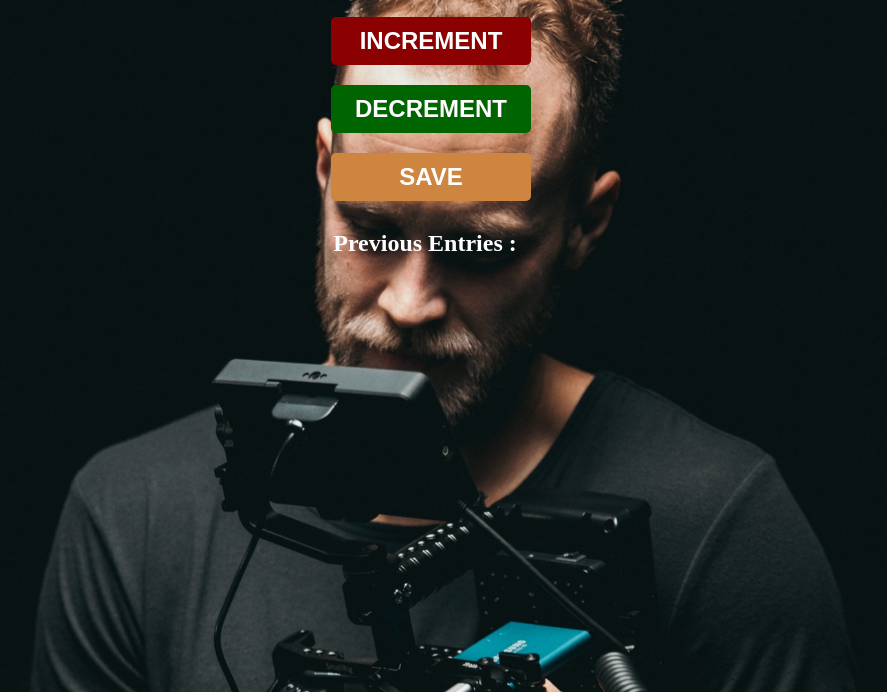
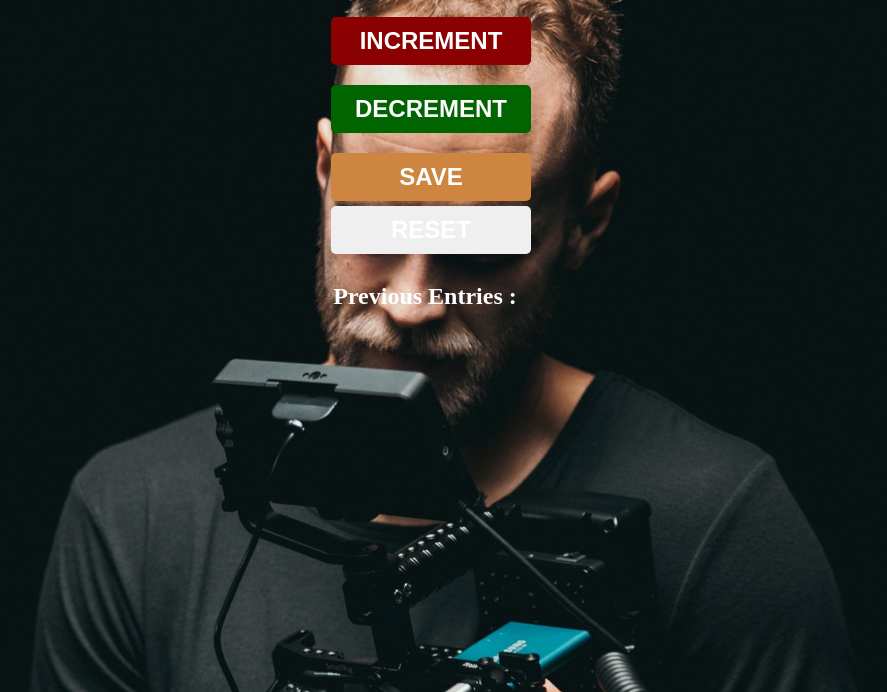
Before and after one commit to JudyTrillz/counting-app, a plain HTML site: page passanger-counter-app/index.html in a window 1280 px wide. Shown: the part 248-940 px from the top of the page, without its empty margins (209-1096 px from the left). Drawn offline with Linux system fonts and the light colour scheme.

Commit message:
Added a new button and implemented it's function

```diff
--- a/passanger-counter-app/index.html
+++ b/passanger-counter-app/index.html
@@ -16,6 +16,8 @@
         <button id="decrement-btn"> Decrement</button>
         <br>
         <button id="save"> Save</button>
+        <br>
+        <button id="reset">Reset</button>
         <p id="entries">Previous Entries : &nbsp; </p>
         <p id="error" class="show">"Invalid Figure"</p>
     </div>
--- a/passanger-counter-app/style.css
+++ b/passanger-counter-app/style.css
@@ -10,7 +10,6 @@ body{
     font-weight: bold;
     text-align: center;
     color: white;
-    overflow-y: hidden;
 }
 
 h1{
```
